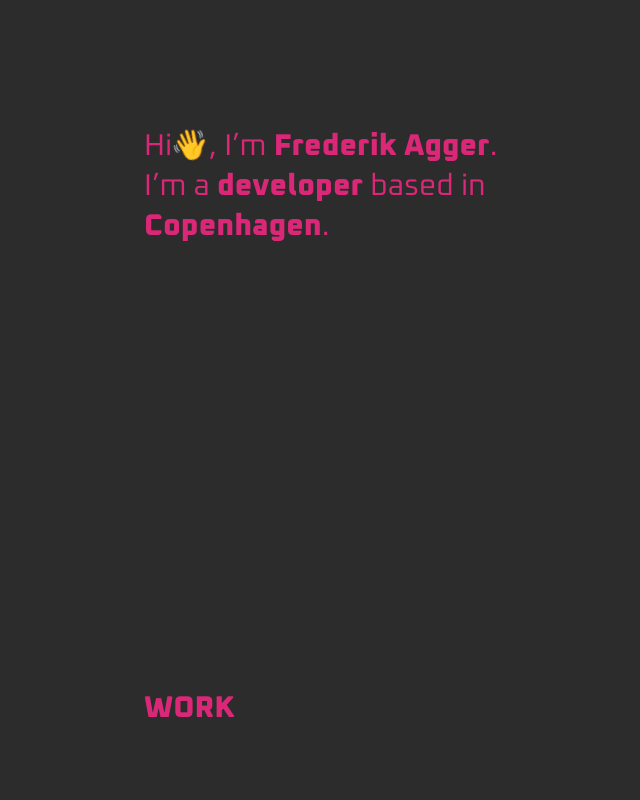
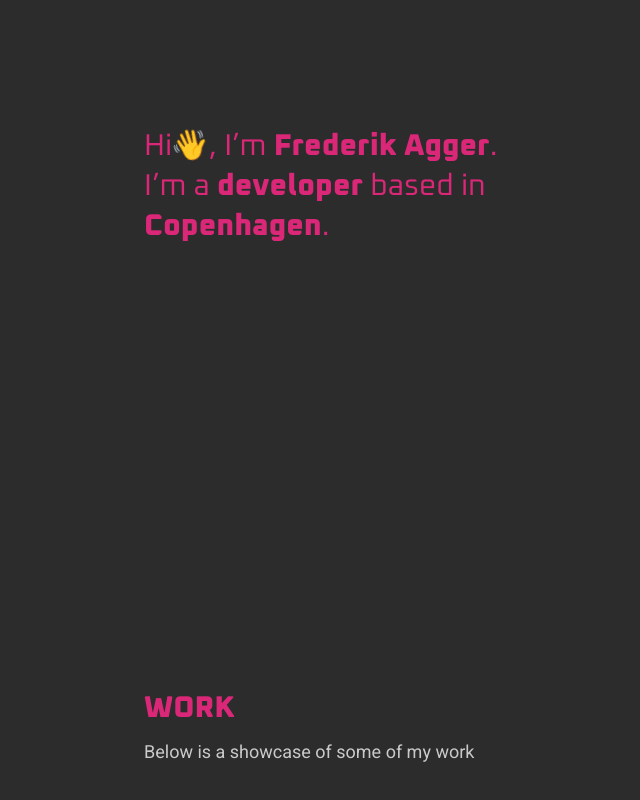
Before and after one commit to frederikagger/frederikagger.tech, a Next.js app: page / in a window 1280 px wide. Shown: the part 214-1014 px from the top of the page, without its empty margins (8-648 px from the left). Built offline with nearby package versions, Linux system fonts and the light colour scheme.

Commit message:
add work section

```diff
--- a/components/sections/Work.tsx
+++ b/components/sections/Work.tsx
@@ -1,7 +1,26 @@
+import WorkCard from '../cards/WorkCard'
+import { projects } from './../../data/WorkData'
+
+export type Project = {
+  name: string
+  tags: string[]
+  url: string
+  img: string
+  alt: string
+}
+
 const Work = () => {
   return (
-    <section id='work' className='text-darkred mx-auto px-4 pt-6 sm:px-6  '>
-      <h1 className='pt-12 md:pt-20'>WORK</h1>
+    <section id='work' className='text-darkred mx-auto px-4 pt-6 sm:px-6'>
+      <h1 className='mb-3 pt-12 md:pt-20'>WORK</h1>
+      <p className='text-white opacity-75 '>
+        Below is a showcase of some of my work
+      </p>
+      <div className='mt-16 max-w-5xl grid grid-cols-1 md:grid-cols-2 gap-8 md:gap-14 mx-auto'>
+        {projects.map(project => (
+          <WorkCard project={project} key={project.name} />
+        ))}
+      </div>
     </section>
   )
 }
```
